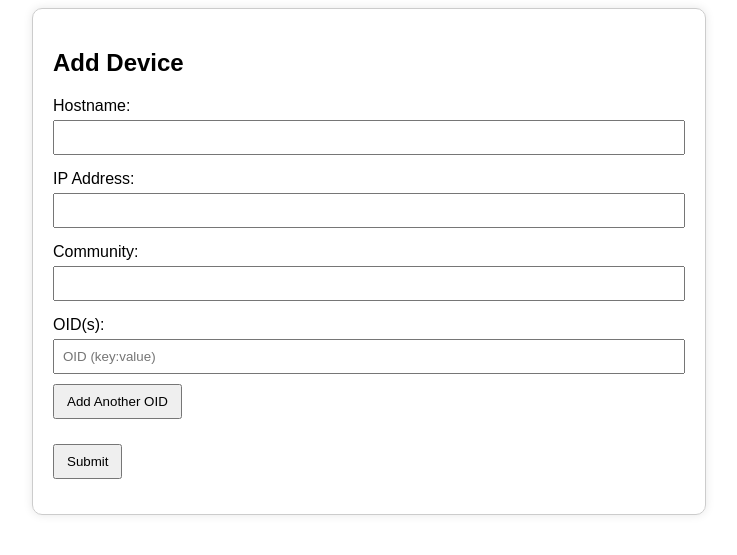
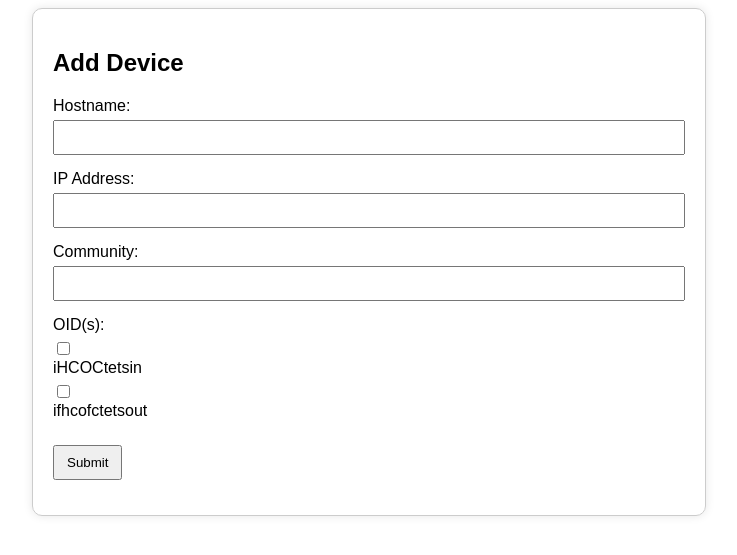
Before and after one commit to alexvallau/PROJET-MONITORING, a Flask app: page /add in a window 1280 px wide. Shown: the top 555 px of the page, without its empty margins (271-1008 px from the left). Run offline with Flask 3, Linux system fonts and the light colour scheme; parts of the project's set-up code (start-up, migrations or seed data) failed here and were passed over.

Commit message:
checkbox oid non fonctionnel

```diff
--- a/templates/addDevice.html
+++ b/templates/addDevice.html
@@ -21,7 +21,7 @@
             display: block;
             margin-bottom: 5px;
         }
-        .form-group input {
+        .form-group input[type="text"] {
             width: 100%;
             padding: 8px;
             box-sizing: border-box;
@@ -31,17 +31,6 @@
             margin-top: 10px;
         }
     </style>
-    <script>
-        function addOIDField() {
-            const oidContainer = document.getElementById('oidContainer');
-            const newOIDField = document.createElement('input');
-            newOIDField.type = 'text';
-            newOIDField.name = 'oid[]';  // Use an array-like name for multiple OIDs
-            newOIDField.placeholder = 'OID (key:value)';
-            newOIDField.className = 'form-group';
-            oidContainer.appendChild(newOIDField);
-        }
-    </script>
 </head>
 <body>
     <div class="container">
@@ -61,10 +50,14 @@
             </div>
             <div class="form-group">
                 <label>OID(s):</label>
-                <div id="oidContainer">
-                    <input type="text" name="oid[]" placeholder="OID (key:value)" required>
+                <div>
+                    <input type="checkbox" id="iHCOCtetsin" name="oid[]" value="iHCOCtetsin">
+                    <label for="iHCOCtetsin">iHCOCtetsin</label>
                 </div>
-                <button type="button" onclick="addOIDField()">Add Another OID</button>
+                <div>
+                    <input type="checkbox" id="ifhcofctetsout" name="oid[]" value="ifhcofctetsout">
+                    <label for="ifhcofctetsout">ifhcofctetsout</label>
+                </div>
             </div>
             <div class="form-group">
                 <button type="submit">Submit</button>
```
